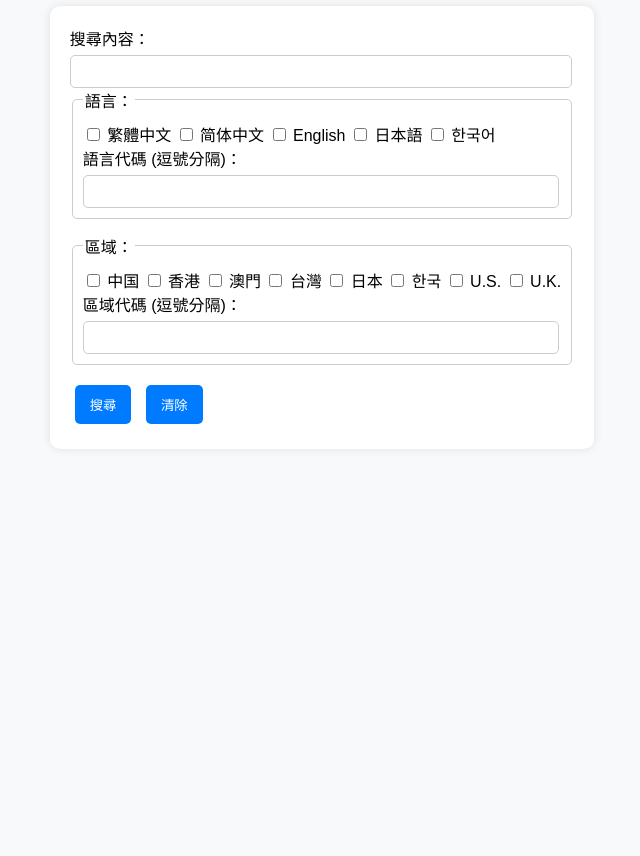
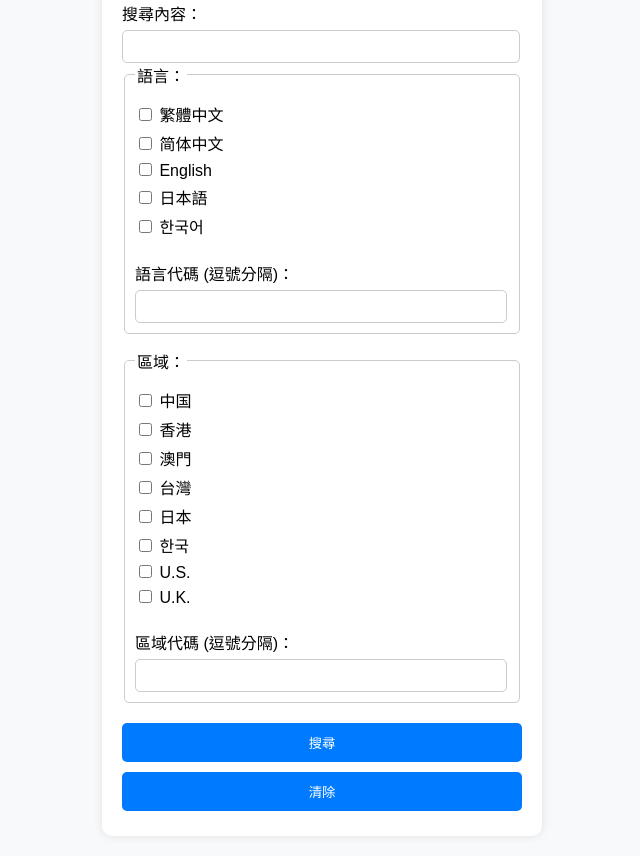
Before and after one commit to Miraskramo/Miraskramo.github.io, a plain HTML site: page g.html in a window 1280 px wide. Shown: the part 99-955 px from the top of the page, without its empty margins (318-958 px from the left). Before the commit the page ends 800 px from the top, so only its background shows below. Drawn offline with Linux system fonts and the light colour scheme.

Commit message:
Update g.html

```diff
--- a/g.html
+++ b/g.html
@@ -10,15 +10,17 @@
             font-family: Arial, sans-serif;
             background-color: #f8f9fa;
             text-align: center;
-            margin: 50px;
+            margin: 20px;
         }
         form {
             background: white;
             padding: 20px;
             border-radius: 10px;
             box-shadow: 0 0 10px rgba(0, 0, 0, 0.1);
-            display: inline-block;
+            display: block;
             text-align: left;
+            max-width: 400px;
+            margin: auto;
         }
         fieldset {
             margin-bottom: 15px;
@@ -38,12 +40,17 @@
             color: white;
             border: none;
             padding: 10px 15px;
-            margin: 5px;
+            margin: 5px 0;
             border-radius: 5px;
             cursor: pointer;
+            width: 100%;
         }
         button:hover {
             background-color: #0056b3;
+        }
+        label {
+            display: block;
+            margin-top: 5px;
         }
     </style>
 </head>
```
